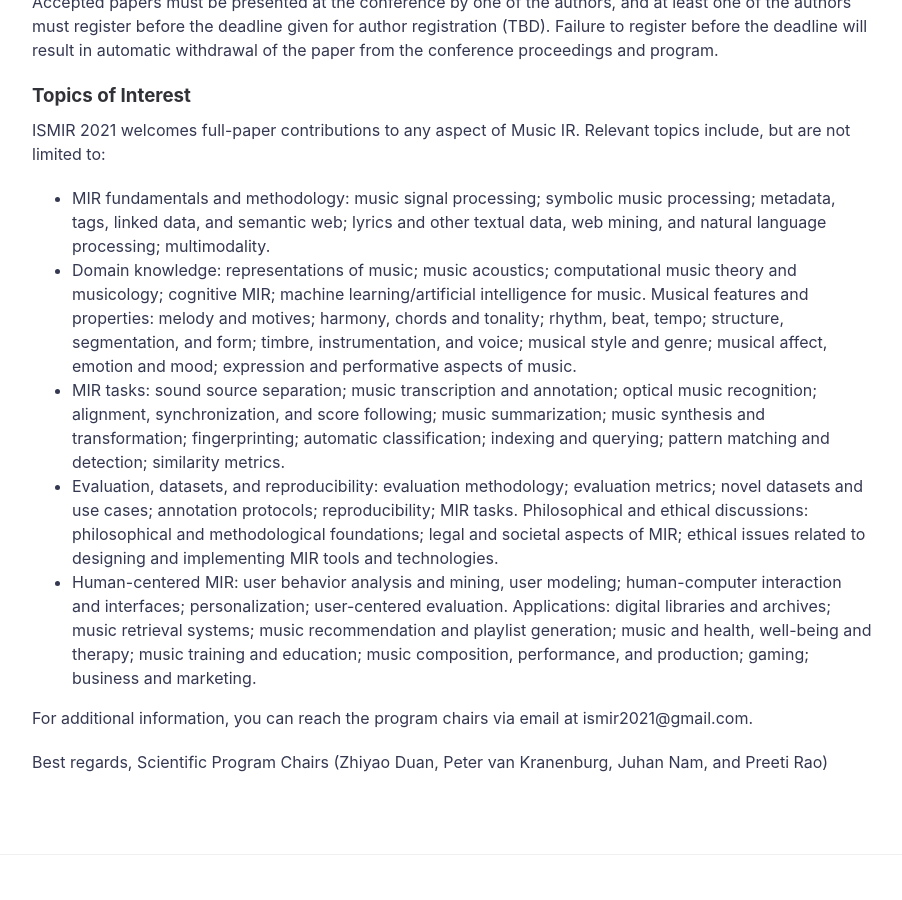
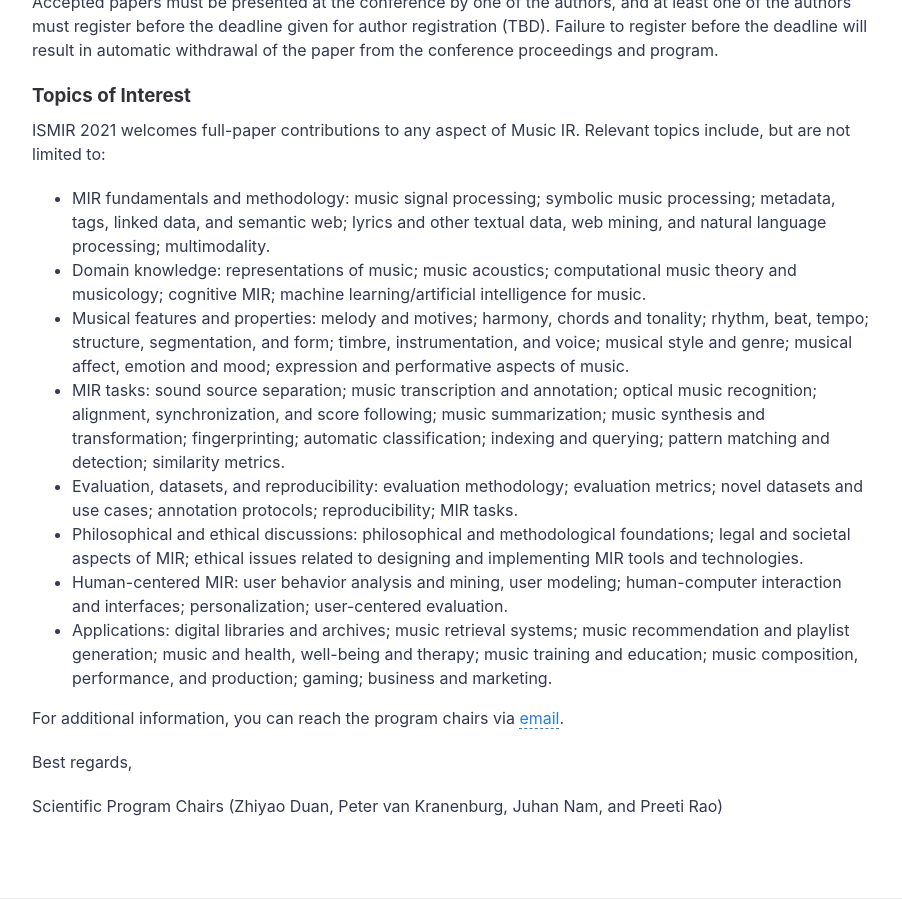
Before and after one commit to ismir2021/ismir2021.github.io, a Jekyll site: the page built from CfP.md, in a window 1280 px wide and 900 px high, scrolled down 1906 px. Shown: the whole window, without its empty margins (188-1090 px from the left). Built offline with Jekyll 4.4.1, drawn with Linux system fonts in a browser that asks for light colours.

Commit message:
fixed formatting errors in the topic list

```diff
--- a/CfP.md
+++ b/CfP.md
@@ -60,15 +60,16 @@
 
 - MIR fundamentals and methodology: music signal processing; symbolic music processing; metadata, tags, linked data, and semantic web; lyrics and other textual data, web mining, and natural language processing; multimodality.
 - Domain knowledge: representations of music; music acoustics; computational music theory and musicology; cognitive MIR; machine learning/artificial intelligence for music.
-Musical features and properties: melody and motives; harmony, chords and tonality; rhythm, beat, tempo; structure, segmentation, and form; timbre, instrumentation, and voice; musical style and genre; musical affect, emotion and mood; expression and performative aspects of music.
+- Musical features and properties: melody and motives; harmony, chords and tonality; rhythm, beat, tempo; structure, segmentation, and form; timbre, instrumentation, and voice; musical style and genre; musical affect, emotion and mood; expression and performative aspects of music.
 - MIR tasks: sound source separation; music transcription and annotation; optical music recognition; alignment, synchronization, and score following; music summarization; music synthesis and transformation; fingerprinting; automatic classification; indexing and querying; pattern matching and detection; similarity metrics.
 - Evaluation, datasets, and reproducibility: evaluation methodology; evaluation metrics; novel datasets and use cases; annotation protocols; reproducibility; MIR tasks.
-Philosophical and ethical discussions: philosophical and methodological foundations; legal and societal aspects of MIR; ethical issues related to designing and implementing MIR tools and technologies.
+- Philosophical and ethical discussions: philosophical and methodological foundations; legal and societal aspects of MIR; ethical issues related to designing and implementing MIR tools and technologies.
 - Human-centered MIR: user behavior analysis and mining, user modeling; human-computer interaction and interfaces; personalization; user-centered evaluation.
-Applications: digital libraries and archives; music retrieval systems; music recommendation and playlist generation; music and health, well-being and therapy; music training and education; music composition, performance, and production; gaming; business and marketing.
+- Applications: digital libraries and archives; music retrieval systems; music recommendation and playlist generation; music and health, well-being and therapy; music training and education; music composition, performance, and production; gaming; business and marketing.
 
-For additional information, you can reach the program chairs via email at ismir2021@gmail.com.
+For additional information, you can reach the program chairs via [email](mailto:ismir2021-papers@ismir.net).
 
 
 Best regards,
+
 Scientific Program Chairs (Zhiyao Duan, Peter van Kranenburg, Juhan Nam, and Preeti Rao)
```
